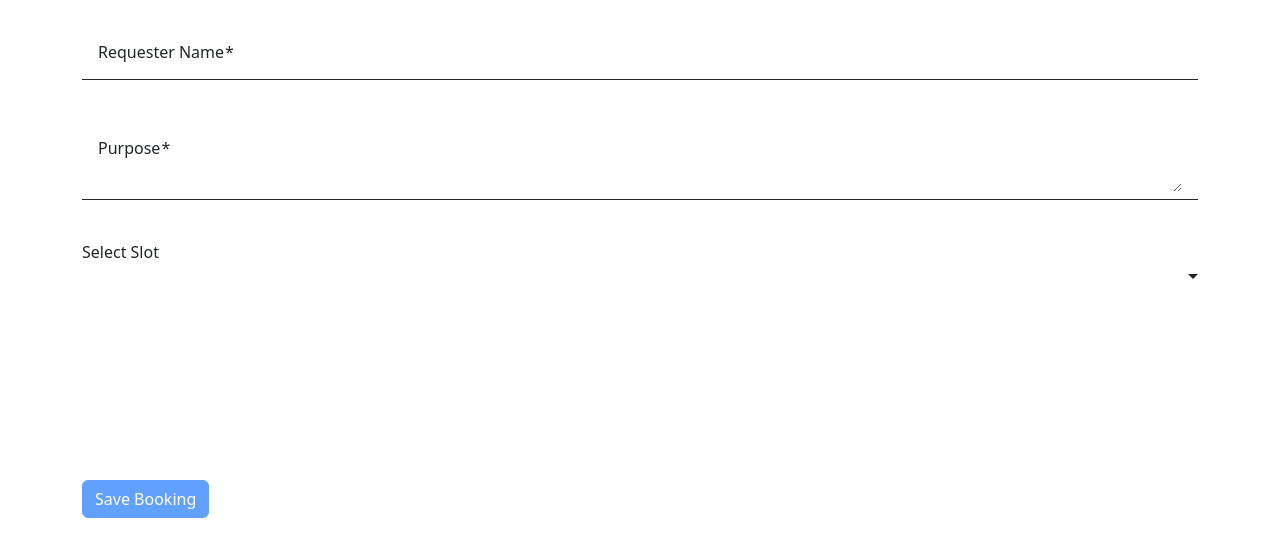
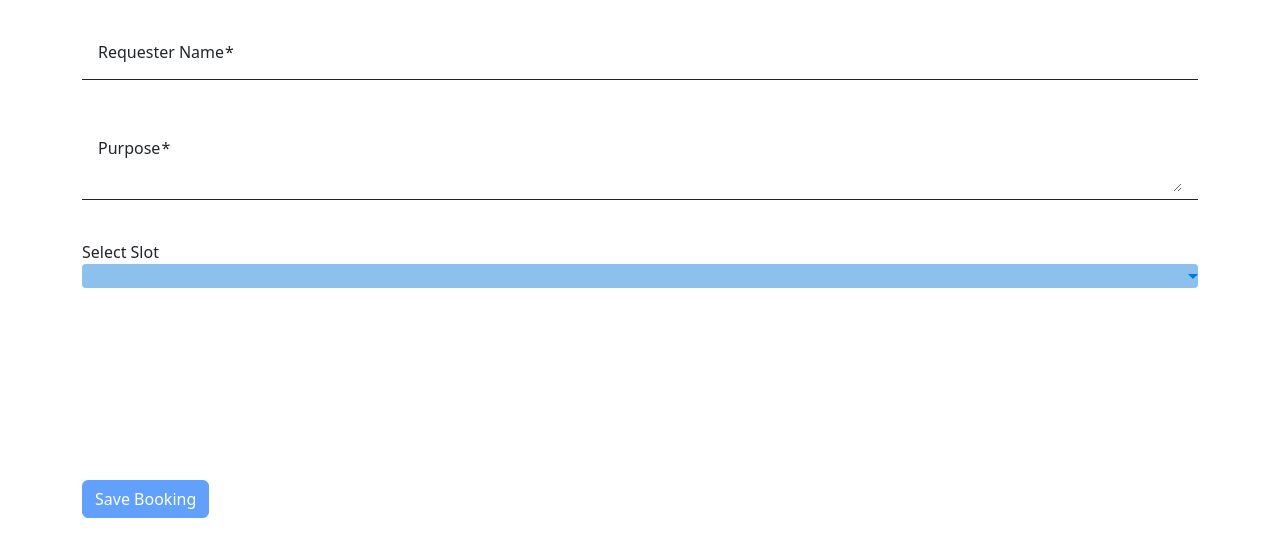
Before and after one commit to mtjreige/room, an Angular app: page /book/1/slot/1 in a window 1280 px wide. Shown: the top 556 px of the page. Built offline with nearby package versions, Linux system fonts and the light colour scheme.

Commit message:
Fixed the CSS

```diff
--- a/src/app/booking/booking.css
+++ b/src/app/booking/booking.css
@@ -1,17 +1,23 @@
-.slot-dropdown {
-  background-color: #f0f8ff;
+.custom-select {
+  background-color: #8BC1EC;
   color: #0078D7;
   border-radius: 4px;
 }
 
+::ng-deep .custom-select .mat-select-value {
+  color: #0078D7;
+}
 
-::ng-deep .mat-select-panel {
+::ng-deep .custpm-panel {
   background-color: white;
   color: #0078D7;
 }
 
-
-::ng-deep .mat-option:hover {
+::ng-deep .custom-panel .mat-selected {
+  border-left: 4px solid #8BC1EC;
+  background-color: #f0f8ff;
+}
+::ng-deep .custom-panel .mat-option:hover {
   background-color: #dbeeff;
 }
 
--- a/src/app/booking/booking.html
+++ b/src/app/booking/booking.html
@@ -15,6 +15,7 @@
       <mat-select
         formControlName="time"
         class="custom-select"
+        panelClass="custom-panel"
       >
       <mat-option
         *ngFor="let slot of availableSlots"
```
